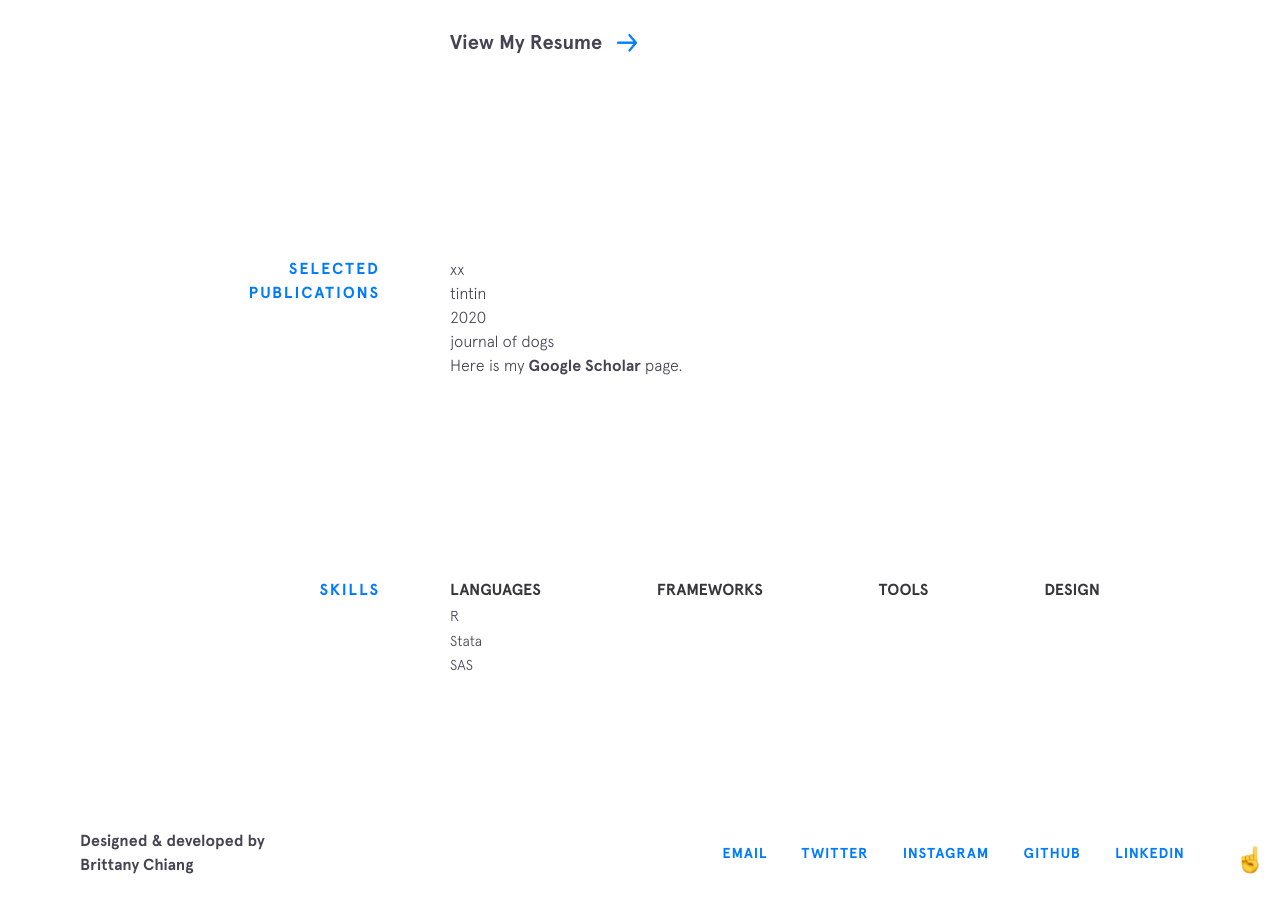
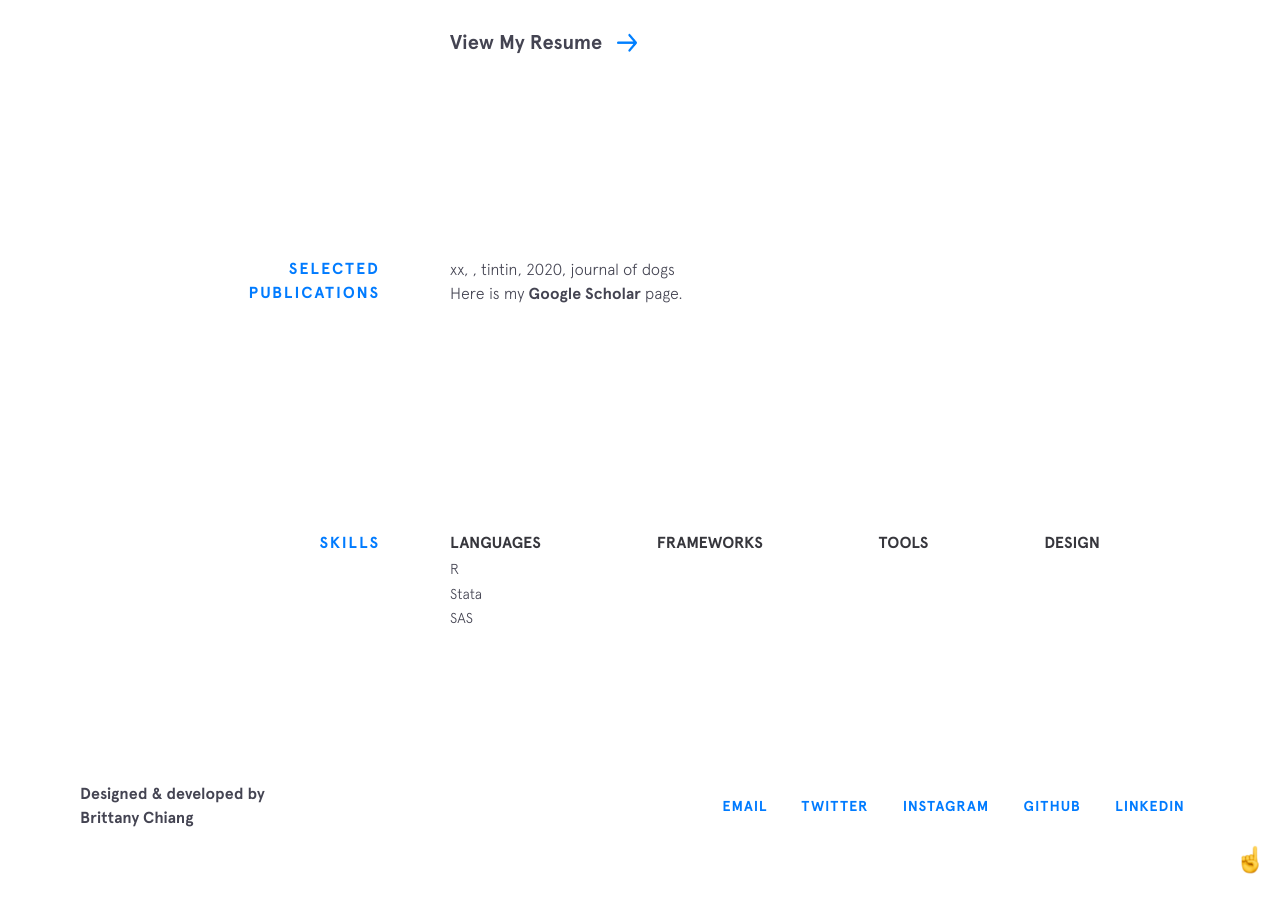
Before and after one commit to annabelxtan/annabelxtan.github.io, a Jekyll site: the page built from index.html, in a window 1280 px wide and 900 px high, scrolled down 1615 px. Built offline with Jekyll 4.4.1, drawn with Linux system fonts in a browser that asks for light colours; nearby versions of some CDN libraries.

Commit message:
Update publications.html

```diff
--- a/_includes/publications.html
+++ b/_includes/publications.html
@@ -6,14 +6,11 @@
       {% for paper in site.data.publications %}
       <div class="paper">
         <div class="time-place">
-          <div class="paper__title">{{paper.title}}</div>
-          <div class="paper__author">{{paper.author}}</div>
-          <div class="paper__year">{{paper.year}}</div>
-        <div class="paper__journal">{{paper.journal}}</div>
+          {{paper.title}}, {{paper.firstauthor}}, {{paper.author}}, {{paper.year}}, {{paper.journal}}
       </div>
       {% endfor %}
     </div>
-
+     <p>
 Here is my <a href="https://scholar.google.com/citations?user=NtLwKz0AAAAJ&hl=en&authuser=1">Google Scholar</a> page.
-  </div>
+      </p></div>
 </section>
```
